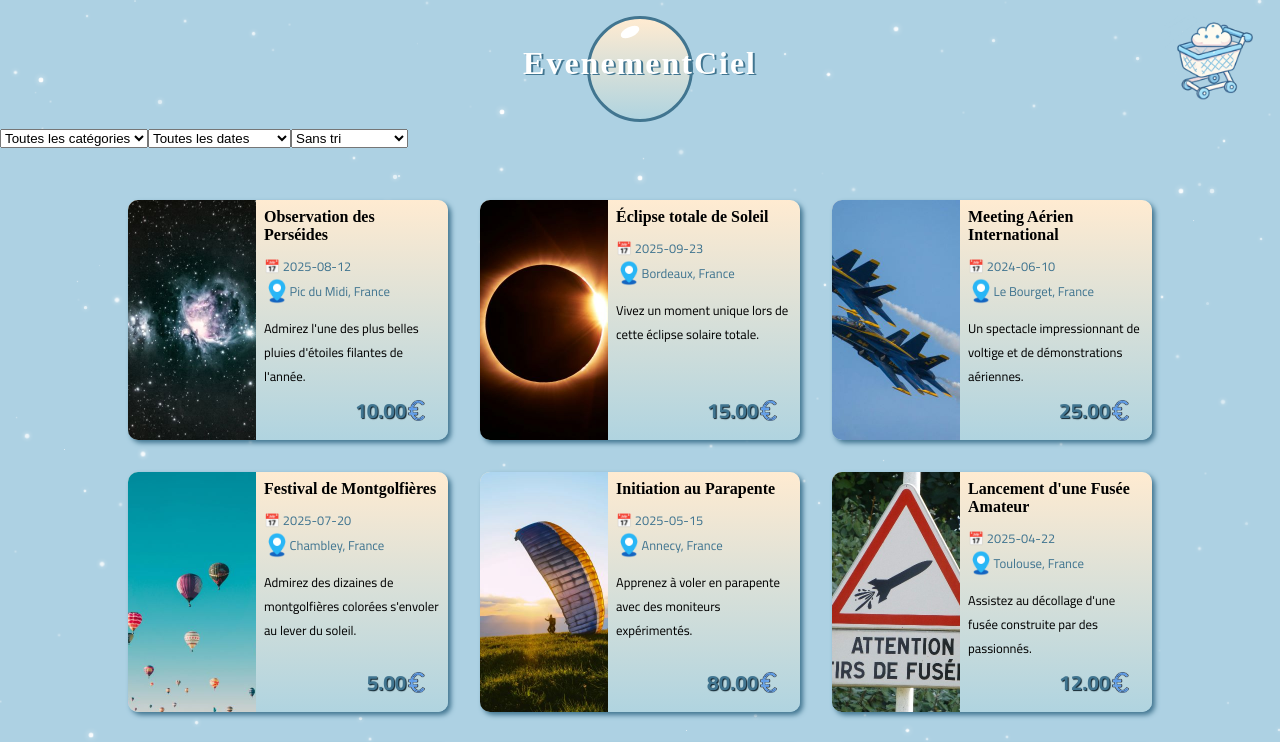
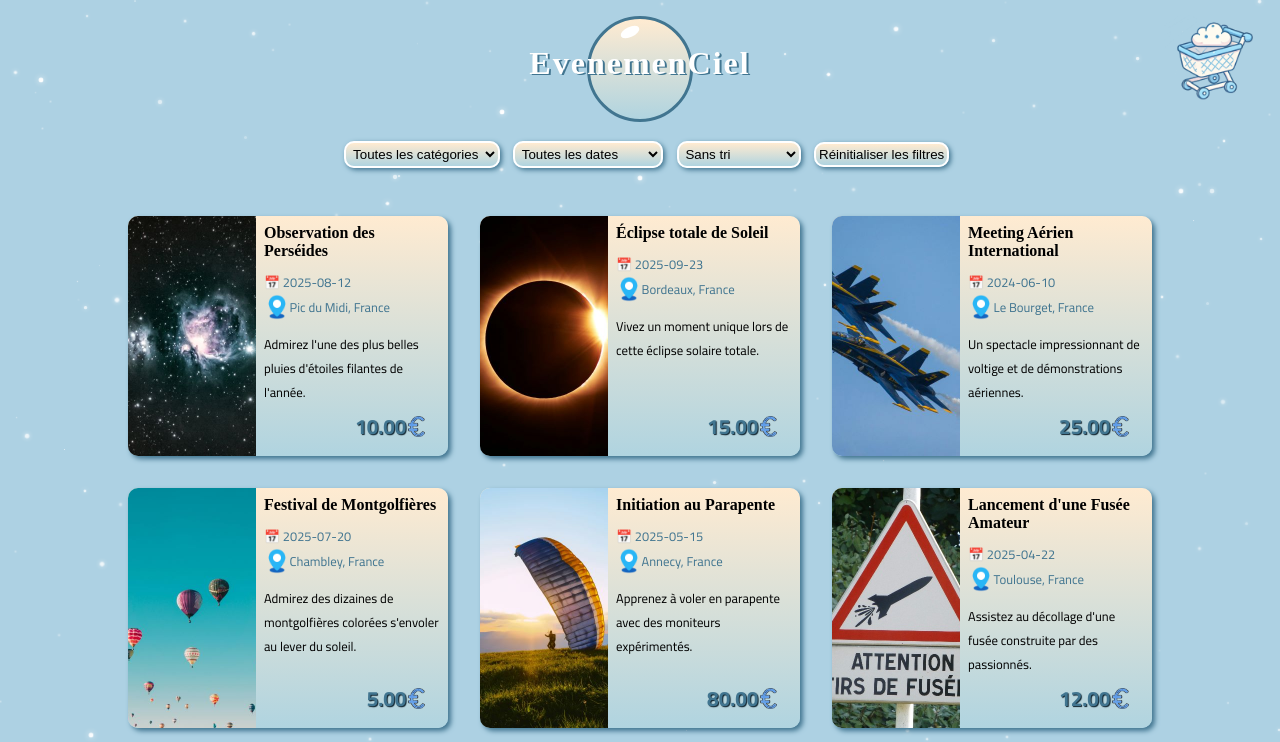
Before and after one commit to Paum2tair/projetJSM2, a React (Vite) app in the folder EvenemenCiel/: page / in a window 1280 px wide. Shown: the top 742 px of the page. Built offline with nearby package versions, Linux system fonts and the light colour scheme; a web font is replaced by a local one.

Commit message:
✨ Filtrage css ✨

```diff
--- a/EvenemenCiel/src/assets/css/accueil.css
+++ b/EvenemenCiel/src/assets/css/accueil.css
@@ -109,6 +109,7 @@ body {
     display: flex;
     align-items: center;
     width: 100%;
+    flex-direction: column;
 }
 .container .lescarte{
     display: flex;
@@ -234,3 +235,18 @@ body {
     box-shadow: 0 0 5px white;
     animation: twinkle linear infinite alternate;
 }
+.container .filters {
+    margin-top: 1em;
+
+}
+.container .filters select ,.container .filters button {
+    padding:0.2em;
+    border-radius: 10px;
+    margin-left: 1em;
+    background: linear-gradient(to bottom, var(--couleur_deg_1), var(--couleur_deg_2));
+    border: var(--couleur_text_blanc) 2px solid;
+    box-shadow: var(--couleur_bdr) 2px 2px 5px;
+}
+.container .filters select option {
+    background: var(--couleur_deg_1);
+}
--- a/EvenemenCiel/src/components/Header.tsx
+++ b/EvenemenCiel/src/components/Header.tsx
@@ -4,7 +4,7 @@ const Header = () => {
 
       <div className='header'>
           <div className='circle'>
-            <h1>EvenementCiel</h1>
+            <h1>EvenemenCiel</h1>
           </div>
           <div className='panier-container'>
             <a href='/panier'><img src="/panier.png"></img></a>
--- a/EvenemenCiel/src/pages/Accueil.tsx
+++ b/EvenemenCiel/src/pages/Accueil.tsx
@@ -19,7 +19,11 @@ const Accueil: React.FC = () => {
     const [selectedCategory, setSelectedCategory] = useState<string | undefined>();
     const [dateFilter, setDateFilter] = useState<"past" | "future" | undefined>();
     const [priceOrder, setPriceOrder] = useState<"asc" | "desc" | undefined>();
-
+    const resetFilters = () => {
+        setSelectedCategory(undefined);
+        setDateFilter(undefined);
+        setPriceOrder(undefined);
+    };
     useEffect(() => {
         fetch("/events.json")
             .then(response => {
@@ -72,8 +76,11 @@ const Accueil: React.FC = () => {
             <Etoiles />
 
             {/* Filtres dynamiques */}
+
+
+            <div className="container">
             <div className="filters">
-                <select onChange={(e) => setSelectedCategory(e.target.value || undefined)}>
+                <select value={selectedCategory || ''} onChange={(e) => setSelectedCategory(e.target.value || undefined)}>
                     <option value="">Toutes les catégories</option>
                     {categories.map(category => (
                         <option key={category} value={category}>
@@ -82,20 +89,19 @@ const Accueil: React.FC = () => {
                     ))}
                 </select>
 
-                <select onChange={(e) => setDateFilter(e.target.value as "past" | "future" || undefined)}>
+                <select value={dateFilter || ''} onChange={(e) => setDateFilter(e.target.value as "past" | "future" || undefined)}>
                     <option value="">Toutes les dates</option>
                     <option value="past">Événements passés</option>
                     <option value="future">Événements futurs</option>
                 </select>
 
-                <select onChange={(e) => setPriceOrder(e.target.value as "asc" | "desc" || undefined)}>
+                <select value={priceOrder || ''} onChange={(e) => setPriceOrder(e.target.value as "asc" | "desc" || undefined)}>
                     <option value="">Sans tri</option>
                     <option value="asc">Prix croissant</option>
                     <option value="desc">Prix décroissant</option>
                 </select>
+                <button onClick={resetFilters}>Réinitialiser les filtres</button>
             </div>
-
-            <div className="container">
                 <div className="lescarte">
                     {error && <p className="error">{error}</p>}
                     {filteredEvents.map(event => (
```
